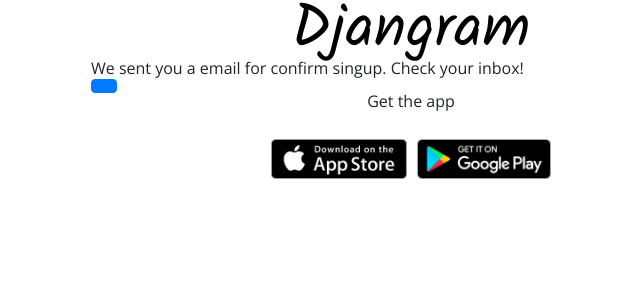
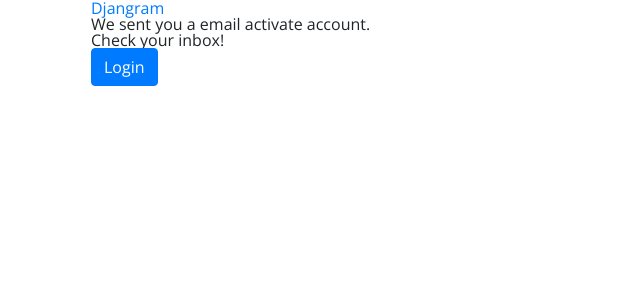
Before and after one commit to vinhbui107/django-social-network, a Django app: page /accounts/activate/sent/ in a window 1280 px wide. Shown: the top 300 px of the page, without its empty margins (229-869 px from the left). Run offline with Django 3.2, Linux system fonts and the light colour scheme; parts of the project's set-up code (start-up, migrations or seed data) failed here and were passed over; some libraries are stand-ins or nearby versions.

Commit message:
Update UI for activate feature

```diff
--- a/templates/users/activation_sent.html
+++ b/templates/users/activation_sent.html
@@ -5,36 +5,27 @@
 {% load crispy_forms_tags %}
 
 {% block cssblock %}
-  <link rel="stylesheet" href="{% static 'css/users/login.css' %}">
+  <link rel="stylesheet" href="{% static 'css/users/activate.css' %}">
 {% endblock cssblock %}
 
 {% block title %}
-  Login | Instagram
+  Activate Sent | Instagram
 {% endblock title %}
 
 {% block content %}
-  <div class="active">
+  <div class="activate">
     <div class="name-brand">
       <a href="{% url 'core:home' %}" target="_blank" rel="noopener noreferrer">
         <h1>Djangram</h1>
       </a>
     </div>
 
-    <div class="message">
-      <h3>We sent you a email for confirm singup. Check your inbox!</h3>
-      <a href="{% url 'core:home' %}" class="btn btn-primary"></a>
+    <div class="activate-message">
+      <h3>We sent you a email activate account.</h3>
+      <h3>Check your inbox!</h3>
+      <a href="{% url 'users:login' %}" class="btn btn-primary">Login</a>
     </div>
   </div>
 
-  <p class="tc">Get the app</p>
-
-  <div class="get-app">
-    <a href="#" rel="noopener noreferrer">
-      <img alt="Available on the App Store" src="{% static 'img/apple-store.png' %}">
-    </a>
-    <a href="#" rel="noopener noreferrer">
-      <img alt="Available on Google Play" src="{% static 'img/ch-play.png' %}">
-    </a>
-  </div>
 
 {% endblock content %}
```
Also changed, not shown: templates/users/activation_invalid.html (+31 -1 lines), templates/users/activation_success.html (+30 -1 lines).
